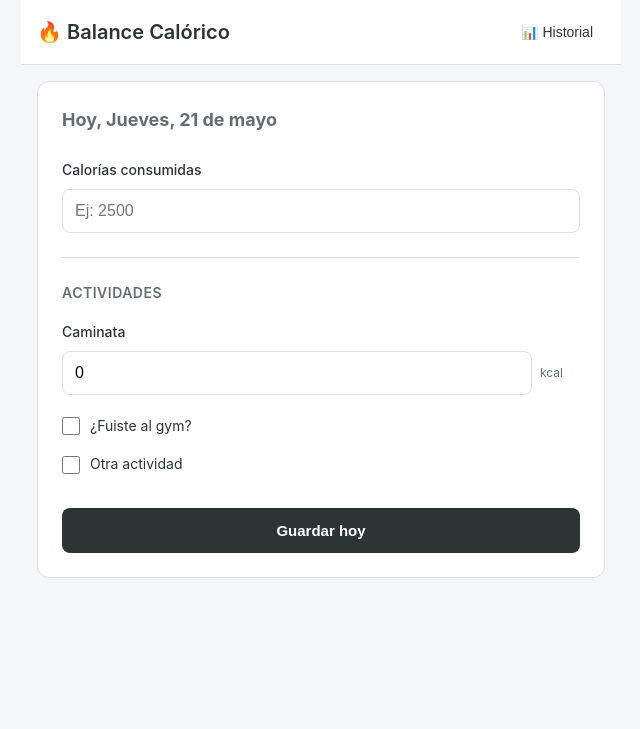
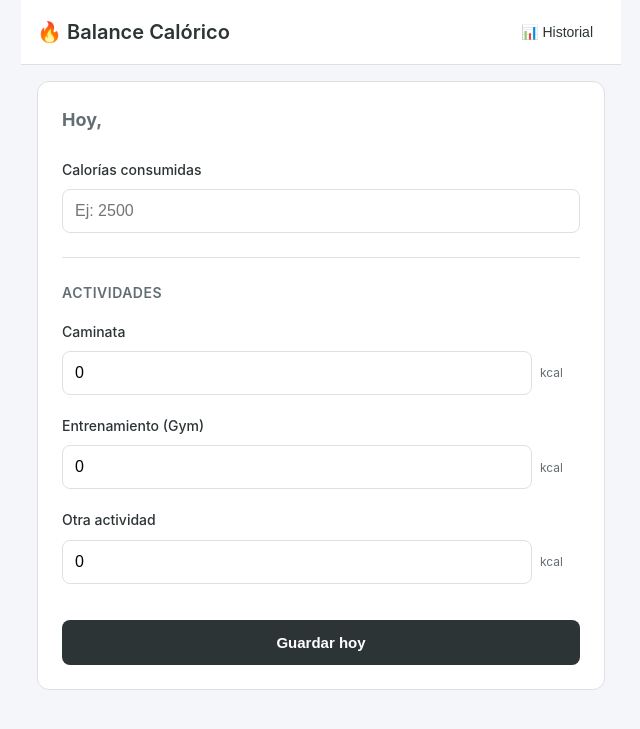
Before and after one commit to josafatprog/calculadoradecalorias, a Flask app: page / in a window 1280 px wide. Shown: the top 729 px of the page, without its empty margins (319-959 px from the left). Run offline with Flask 3, Linux system fonts and the light colour scheme.

Commit message:
Simplify form to remove checkboxes, direct input for all activities

```diff
--- a/templates/index.html
+++ b/templates/index.html
@@ -41,39 +41,16 @@
                             </div>
                         </div>
 
-                        <div class="checkbox-group">
-                            <label>
-                                <input type="checkbox" id="fue_gym">
-                                ¿Fuiste al gym?
-                            </label>
-                        </div>
-
-                        <div id="gym_options" class="hidden">
-                            <div class="checkbox-group">
-                                <label>
-                                    <input type="checkbox" id="hizo_cardio">
-                                    Cardio
-                                </label>
-                            </div>
-
-                            <div id="cardio_input" class="hidden input-group">
-                                <label for="cal_cardio">Cardio quemado</label>
-                                <div class="input-with-unit">
-                                    <input type="number" id="cal_cardio" placeholder="0" value="0">
-                                    <span class="unit">kcal</span>
-                                </div>
+                        <div class="input-group">
+                            <label for="cal_gym">Entrenamiento (Gym)</label>
+                            <div class="input-with-unit">
+                                <input type="number" id="cal_gym" placeholder="0" value="0">
+                                <span class="unit">kcal</span>
                             </div>
                         </div>
 
-                        <div class="checkbox-group">
-                            <label>
-                                <input type="checkbox" id="hizo_extra">
-                                Otra actividad
-                            </label>
-                        </div>
-
-                        <div id="extra_input" class="hidden input-group">
-                            <label for="cal_extra">Actividad quemada</label>
+                        <div class="input-group">
+                            <label for="cal_extra">Otra actividad</label>
                             <div class="input-with-unit">
                                 <input type="number" id="cal_extra" placeholder="0" value="0">
                                 <span class="unit">kcal</span>
```
